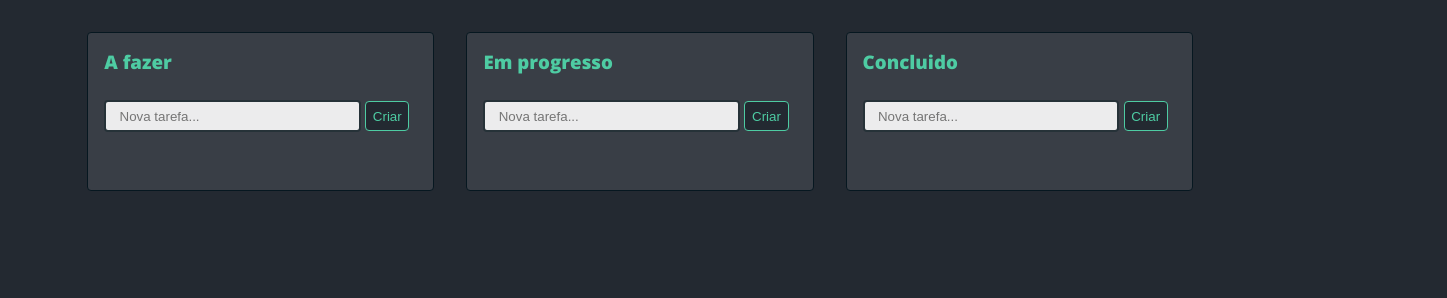
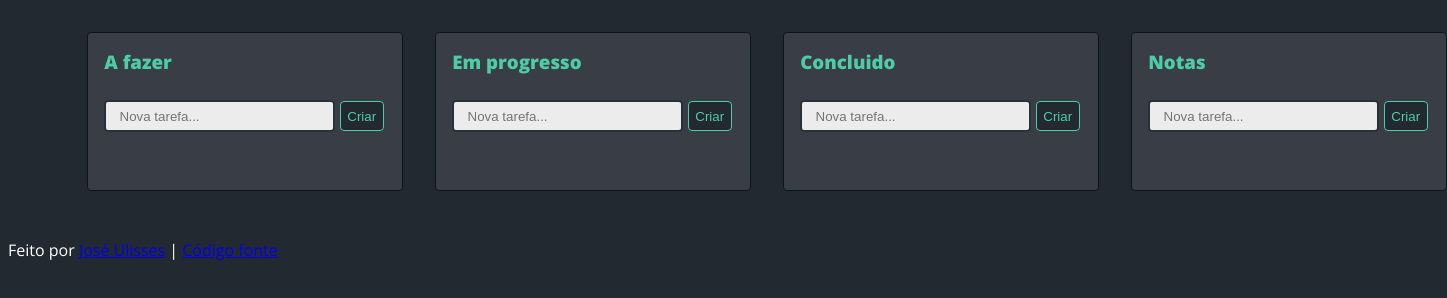
Before and after one commit to jos3s/Todo-dragAndDrop, a plain HTML site: page index.html in a window 1280 px wide. Shown: the whole page, 1447 px wide, since content can reach past the window. Drawn offline with nearby package versions, Linux system fonts and the light colour scheme.

Commit message:
Modificação/Criando o card de notas

```diff
--- a/index.html
+++ b/index.html
@@ -52,9 +52,24 @@
 
             </div>
         </div>
+        <div class="board notes">
+            <h3>Notas</h3>
+            <div class="create-card">
+                <div class="content">
+                    <form>
+                        <input type="text" name="" id="" placeholder="Nova tarefa...">
+                        <button type="submit" class="create">Criar</button>
+                    </form>
+                </div>
+            </div>
+            <div class="dropzone notes">
+
+            </div>
+        </div>
     </div>
-
+    <footer>
+        <p>Feito por <a href="http://jos3s.github.io" target="_blank">José Ulisses</a> | <a target="_blank" href="https://github.com/jos3s/Todo-dragAndDrop">Código fonte</a></p>
+    </footer>
     <script src="script.js" defer></script>
-
 </body>
 </html>
```
